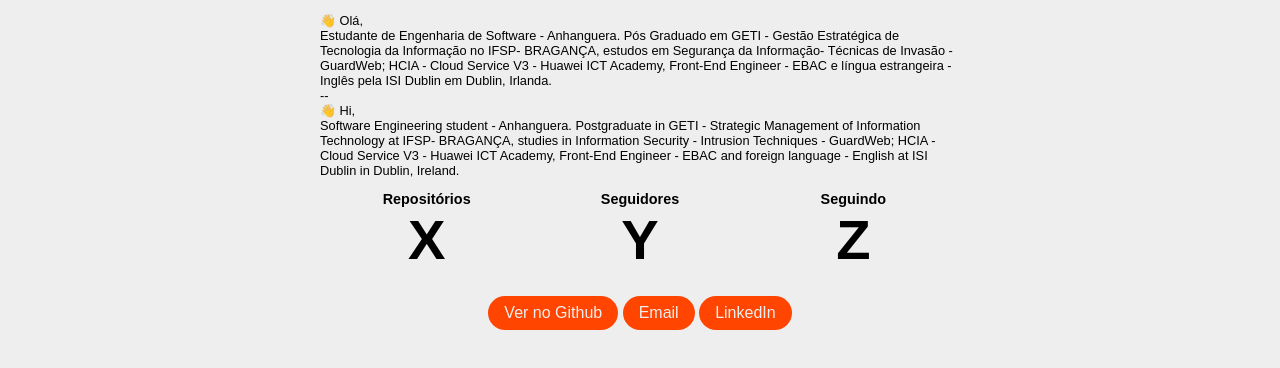
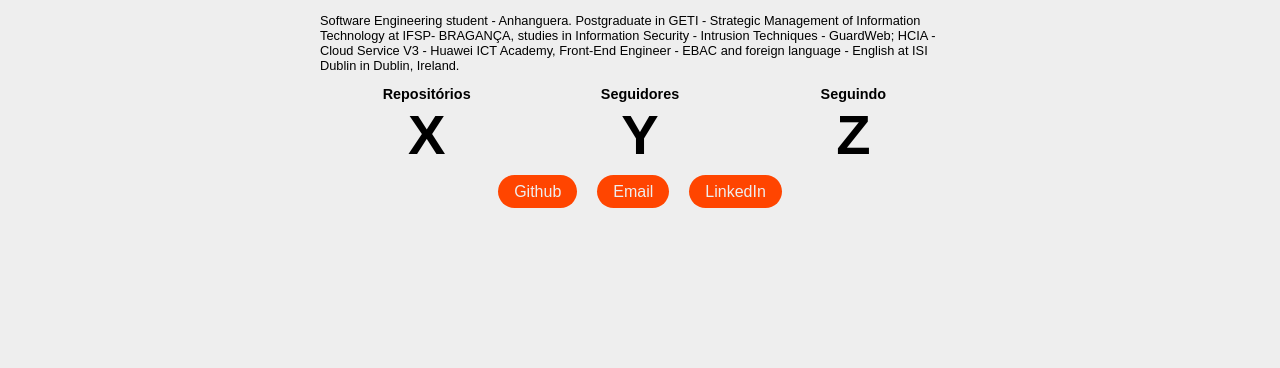
Before and after one commit to stn8m0n/exercicio_ajax, a plain HTML site: page index.html in a window 1280 px wide. Shown: the part 368-736 px from the top of the page. Drawn offline with Linux system fonts and the light colour scheme; no server answers.

Commit message:
ajuste-link

```diff
--- a/index.html
+++ b/index.html
@@ -15,11 +15,7 @@
             <h2 class="profile-username" id="username"></h2>
             <div class="readme">
                 <p class="readme__p">
-                        👋 Olá,<br>
-                        Estudante de Engenharia de Software - Anhanguera. Pós Graduado em GETI - Gestão Estratégica de Tecnologia da Informação no IFSP- BRAGANÇA, estudos em Segurança da Informação- Técnicas de Invasão - GuardWeb; HCIA - Cloud Service V3 - Huawei ICT Academy, Front-End Engineer - EBAC e língua estrangeira - Inglês pela ISI Dublin em Dublin, Irlanda.<br></p>
-                        --<br>
-                        👋 Hi,<br>
-                        Software Engineering student - Anhanguera. Postgraduate in GETI - Strategic Management of Information Technology at IFSP- BRAGANÇA, studies in Information Security - Intrusion Techniques - GuardWeb; HCIA - Cloud Service V3 - Huawei ICT Academy, Front-End Engineer - EBAC and foreign language - English at ISI Dublin in Dublin, Ireland.
+                    Software Engineering student - Anhanguera. Postgraduate in GETI - Strategic Management of Information Technology at IFSP- BRAGANÇA, studies in Information Security - Intrusion Techniques - GuardWeb; HCIA - Cloud Service V3 - Huawei ICT Academy, Front-End Engineer - EBAC and foreign language - English at ISI Dublin in Dublin, Ireland.
                 </p>
             </div>
             <ul class="numbers">
@@ -36,9 +32,19 @@
                     <h3 id="following">Z</h3>
                 </li>
             </ul>
-            <a href="https://github.com/stn8m0n" class="profile-link">Ver no Github</a>
-            <a href="contato" class="profile-link">Email</a>
-            <a href="https://www.linkedin.com/in/stn-maicon/" class="profile-link">LinkedIn</a>
+            <div class="contato">
+                <ul class="contato-link">
+                    <li>
+                        <a href="https://github.com/stn8m0n" class="link-acesso">Github</a>
+                    </li>
+                    <li>
+                        <a href="contato" class="link-acesso">Email</a>
+                    </li>
+                    <li>
+                        <a href="https://www.linkedin.com/in/stn-maicon/" class="link-acesso">LinkedIn</a>
+                    </li>
+                </ul>
+            </div>
         </div>
     </header>
 
--- a/main.css
+++ b/main.css
@@ -49,17 +49,6 @@
     font-size: 1.1em;
 }
 
-.profile-link {
-    background-color: var(--header-color);
-    color: var(--bg-color);
-    padding: 8px 16px;
-    display: inline-block;
-    margin-top: 24px;
-    text-decoration: none;
-    border-radius: 20px;
-
-}
-
 .numbers {
     display: grid;
     grid-template-columns: 1fr 1fr 1fr;
@@ -81,3 +70,26 @@
     text-align: left;
     padding: 0;
 }
+
+.contato{
+    padding-top: 1em;
+    display: flex;
+    justify-content:center;
+}
+
+.contato-link{
+    padding: 0;
+    display: flex;
+    gap: 20px;
+}
+
+.link-acesso {
+    background-color: var(--header-color);
+    color: var(--bg-color);
+    padding: 8px 16px;
+    display: inline;
+    margin-top: 24px;
+    text-decoration: none;
+    border-radius: 20px;
+
+}
```
